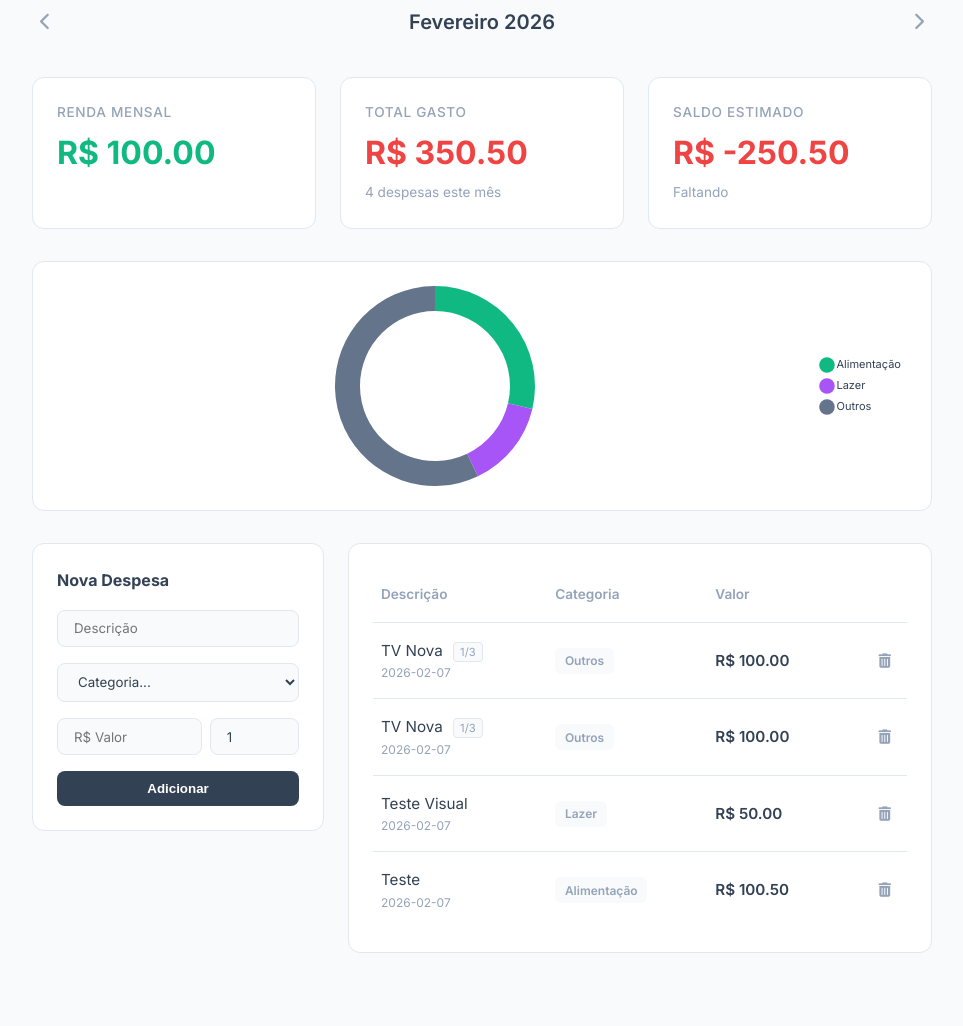
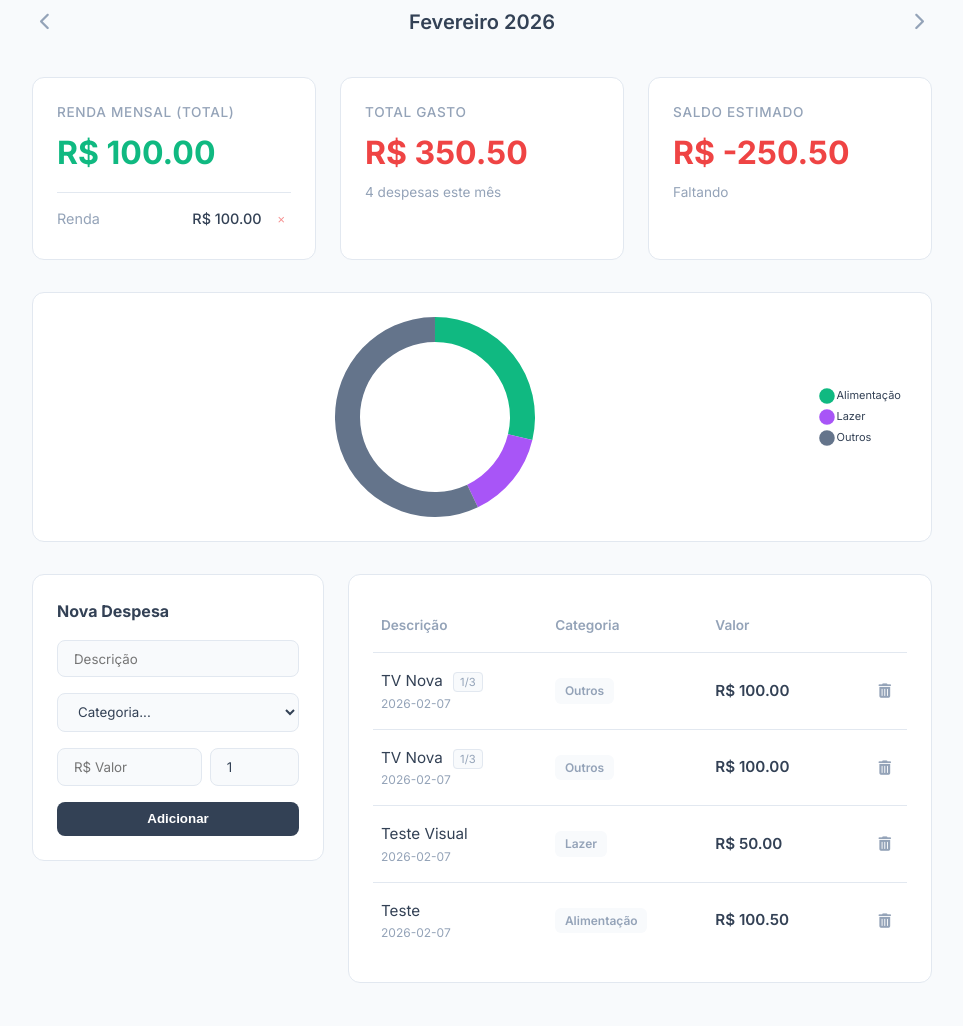
Before and after one commit to Ryan-ux629/Projeto-Controle-Financeiro, a FastAPI app: page / in a window 1280 px wide. Shown: the part 102-1128 px from the top of the page, without its empty margins (158-1121 px from the left). Before the commit the page ends 1055 px from the top, so only its background shows below. Run offline with FastAPI, Linux system fonts and the light colour scheme; data comes from the database, SQL or seed files in the repository; both versions use the stored data as it was before the commit.

Commit message:
Enhance Personal Finance App: Professional UI, Installments, Multiple Income Sources, Dark Mode
Co-authored-by: Ryan-ux629 <176725970+Ryan-ux629@users.noreply.github.com>

```diff
--- a/main.py
+++ b/main.py
@@ -70,11 +70,20 @@ def init_db():
 
                 conn.execute('''
                     CREATE TABLE IF NOT EXISTS renda (
-                        id INTEGER PRIMARY KEY,
+                        id INTEGER PRIMARY KEY AUTOINCREMENT,
+                        descricao TEXT,
                         valor REAL NOT NULL DEFAULT 0.0
                     )
                 ''')
-                conn.execute("INSERT OR IGNORE INTO renda (id, valor) VALUES (1, 0.0)")
+
+                # Check for new column in existing DB (if migrating)
+                try:
+                    conn.execute("ALTER TABLE renda ADD COLUMN descricao TEXT")
+                except sqlite3.OperationalError:
+                    pass
+
+                # Remove the default single row assumption if it exists and has no description?
+                # For now, we will just start inserting new rows.
     except Exception as e:
         logger.error(f"Erro ao inicializar banco de dados: {e}")
 
@@ -104,8 +113,9 @@ async def home(request: Request, mes: Optional[int] = Query(None), ano: Optional
                 (target_month_str,)
             ).fetchall()
 
-            renda_row = conn.execute("SELECT valor FROM renda WHERE id = 1").fetchone()
-            renda_mensal = renda_row['valor'] if renda_row else 0.0
+            # Fetch all income sources
+            rendas = conn.execute("SELECT * FROM renda").fetchall()
+            renda_mensal = sum(r['valor'] for r in rendas)
 
         labels = [row['categoria'] for row in categorias_db]
         data = [row['total'] for row in categorias_db]
@@ -124,6 +134,7 @@ async def home(request: Request, mes: Optional[int] = Query(None), ano: Optional
         return templates.TemplateResponse("index.html", {
             "request": request,
             "gastos": gastos,
+            "rendas": rendas,
             "labels": labels,
             "data": data,
             "total_geral": total_geral,
@@ -141,24 +152,44 @@ async def home(request: Request, mes: Optional[int] = Query(None), ano: Optional
         logger.error(f"Erro na home: {e}")
         return HTMLResponse(content="<h1>Erro interno</h1>", status_code=500)
 
-@app.post("/definir_renda")
-async def definir_renda(
-    renda: float = Form(...),
+@app.post("/adicionar_renda")
+async def adicionar_renda(
+    valor: float = Form(...),
+    descricao: str = Form("Renda Extra"),
     current_mes: int = Form(None),
     current_ano: int = Form(None)
 ):
     try:
         with closing(get_db_connection()) as conn:
             with conn:
-                conn.execute("UPDATE renda SET valor = ? WHERE id = 1", (renda,))
+                conn.execute("INSERT INTO renda (descricao, valor) VALUES (?, ?)", (descricao, valor))
 
         url = "/"
         if current_mes and current_ano:
             url = f"/?mes={current_mes}&ano={current_ano}"
         return RedirectResponse(url=url, status_code=303)
     except Exception as e:
-        logger.error(f"Erro ao definir renda: {e}")
-        raise HTTPException(status_code=500, detail="Erro ao definir renda")
+        logger.error(f"Erro ao adicionar renda: {e}")
+        raise HTTPException(status_code=500, detail="Erro ao adicionar renda")
+
+@app.post("/deletar_renda/{id}")
+async def deletar_renda(
+    id: int,
+    current_mes: int = Form(None),
+    current_ano: int = Form(None)
+):
+    try:
+        with closing(get_db_connection()) as conn:
+            with conn:
+                conn.execute("DELETE FROM renda WHERE id = ?", (id,))
+
+        url = "/"
+        if current_mes and current_ano:
+            url = f"/?mes={current_mes}&ano={current_ano}"
+        return RedirectResponse(url=url, status_code=303)
+    except Exception as e:
+        logger.error(f"Erro ao deletar renda: {e}")
+        raise HTTPException(status_code=500, detail="Erro ao deletar renda")
 
 @app.post("/adicionar")
 async def adicionar(
--- a/templates/index.html
+++ b/templates/index.html
@@ -294,6 +294,48 @@
             margin-left: 6px;
             border: 1px solid var(--border);
         }
+
+        /* Hide spinners */
+        input[type=number]::-webkit-inner-spin-button,
+        input[type=number]::-webkit-outer-spin-button {
+            -webkit-appearance: none;
+            margin: 0;
+        }
+        input[type=number] {
+            -moz-appearance: textfield;
+        }
+
+        /* Income List Styling */
+        .income-list {
+            margin-top: 10px;
+            font-size: 0.9rem;
+            border-top: 1px solid var(--border);
+            padding-top: 10px;
+        }
+        .income-item {
+            display: flex;
+            justify-content: space-between;
+            align-items: center;
+            padding: 4px 0;
+            border-bottom: 1px dashed var(--border);
+        }
+        .income-item:last-child {
+            border-bottom: none;
+        }
+        .income-item span {
+            color: var(--text-muted);
+        }
+        .btn-del-income {
+            background: none;
+            border: none;
+            color: var(--danger);
+            cursor: pointer;
+            font-size: 0.8rem;
+            opacity: 0.6;
+        }
+        .btn-del-income:hover {
+            opacity: 1;
+        }
     </style>
 </head>
 <body>
@@ -317,18 +359,41 @@
     <div class="grid">
         <!-- Income -->
         <div class="card">
-            <div class="stat-label">Renda Mensal</div>
+            <div class="stat-label">Renda Mensal (Total)</div>
             <div class="income-wrapper">
                 <div class="stat-value" style="color: var(--success);">R$ {{ "%.2f"|format(renda_mensal) }}</div>
-                <button class="btn-edit-income" onclick="toggleIncomeForm()"><i class="fas fa-pen"></i></button>
+                <button class="btn-edit-income" onclick="toggleIncomeForm()" title="Gerenciar Renda"><i class="fas fa-plus-circle"></i></button>
             </div>
 
-            <form action="/definir_renda" method="post" class="income-form" id="incomeForm">
-                <input type="number" step="0.01" name="renda" placeholder="Nova Renda" required>
+            <!-- Hidden section to Add Income -->
+            <form action="/adicionar_renda" method="post" class="income-form" id="incomeForm" style="flex-direction: column;">
+                <div style="display: flex; gap: 5px;">
+                    <input type="text" name="descricao" placeholder="Fonte (ex: Salário)" required style="flex: 1;">
+                    <input type="number" step="0.01" name="valor" placeholder="R$" min="0" required style="width: 80px;">
+                </div>
                 <input type="hidden" name="current_mes" value="{{ current_mes }}">
                 <input type="hidden" name="current_ano" value="{{ current_ano }}">
-                <button type="submit" class="btn-primary" style="padding: 0.6rem;">OK</button>
+                <button type="submit" class="btn-primary" style="padding: 0.4rem; font-size: 0.8rem; width: 100%;">Adicionar Fonte</button>
             </form>
+
+            <!-- List of Incomes -->
+            {% if rendas %}
+            <div class="income-list">
+                {% for renda in rendas %}
+                <div class="income-item">
+                    <span>{{ renda.descricao or "Renda" }}</span>
+                    <div style="display: flex; gap: 10px; align-items: center;">
+                        <span style="color: var(--text-main); font-weight: 500;">R$ {{ "%.2f"|format(renda.valor) }}</span>
+                        <form action="/deletar_renda/{{ renda.id }}" method="post" style="display: inline;">
+                            <input type="hidden" name="current_mes" value="{{ current_mes }}">
+                            <input type="hidden" name="current_ano" value="{{ current_ano }}">
+                            <button type="submit" class="btn-del-income" title="Remover">&times;</button>
+                        </form>
+                    </div>
+                </div>
+                {% endfor %}
+            </div>
+            {% endif %}
         </div>
 
         <!-- Expense -->
@@ -375,7 +440,7 @@
                     <option value="Outros">Outros</option>
                 </select>
                 <div style="display: flex; gap: 0.5rem;">
-                    <input type="number" step="0.01" name="valor" placeholder="R$ Valor" required style="flex: 2;">
+                    <input type="number" step="0.01" name="valor" placeholder="R$ Valor" min="0" required style="flex: 2;">
                     <input type="number" name="parcelas" placeholder="x1" min="1" value="1" title="Parcelas" style="flex: 1;">
                 </div>
                 <input type="hidden" name="current_mes" value="{{ current_mes }}">
@@ -508,12 +573,14 @@
         } else {
             seriesOpt.style.display = 'none';
             singleOpt.style.display = 'flex';
-            // Setup single delete action
-            const singleBtn = document.getElementById('btnDeleteSingle');
-            singleBtn.onclick = function() { submitDeleteSingle(id); };
         }
 
-        modal.showModal();
+        modal.showModal(); // Actually show the modal
+
+        // Polyfill for non-supporting browsers if needed, or just standard
+        if (!modal.showModal) {
+             modal.setAttribute('open', 'true');
+        }
     }
 
     function closeModal() {
@@ -521,10 +588,13 @@
     }
 
     function submitDeleteSingle(id) {
+        const targetId = id || currentId;
+        if (!targetId) return;
+
         // Create a form dynamically to submit POST request
         const form = document.createElement('form');
         form.method = 'POST';
-        form.action = `/deletar/${id}`;
+        form.action = `/deletar/${targetId}`;
 
         // Add current view context
         const mesInput = document.createElement('input');
```
Also changed, not shown: financeiro.db (deleted).
